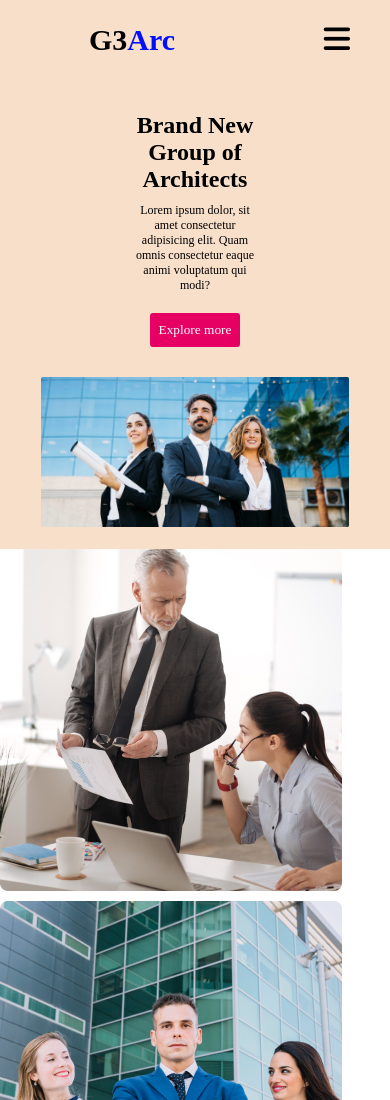
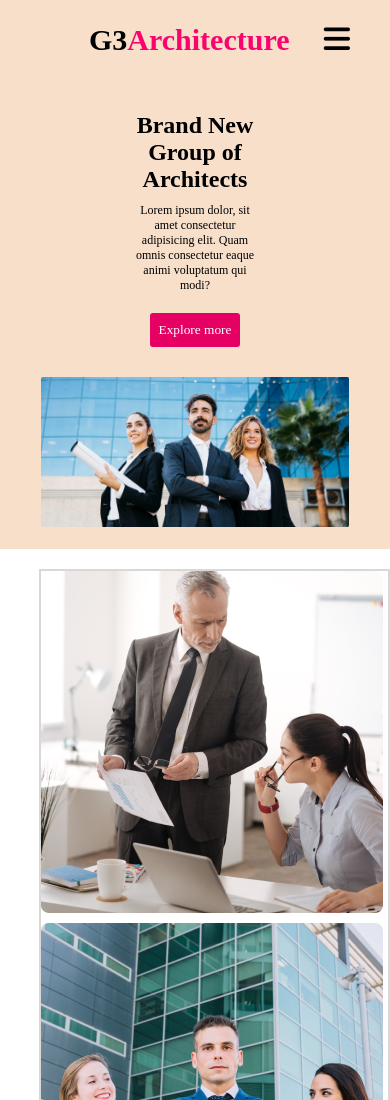
Before and after one commit to Mujahidul12628/V2-P-H-M-2, a plain HTML site: page index.html in a window 390 px wide. Shown: the top 1100 px of the page. Drawn offline with Linux system fonts and the light colour scheme.

Commit message:
Complete responsive

```diff
--- a/index.html
+++ b/index.html
@@ -5,9 +5,8 @@
     <meta charset="UTF-8">
     <meta http-equiv="X-UA-Compatible" content="IE=edge">
     <meta name="viewport" content="width=device-width, initial-scale=1.0">
-    <title>Responsive Navbar</title>
+    <title>Responsive Websitehi</title>
     <link rel="stylesheet" href="style/style.css">
-    <!-- <link rel="stylesheet" href="https://cdnjs.cloudflare.com/ajax/libs/font-awesome/4.7.0/css/font-awesome.min.css"> -->
     <link rel="stylesheet" href="https://cdnjs.cloudflare.com/ajax/libs/font-awesome/6.2.1/css/all.min.css"
         integrity="sha512-MV7K8+y+gLIBoVD59lQIYicR65iaqukzvf/nwasF0nqhPay5w/9lJmVM2hMDcnK1OnMGCdVK+iQrJ7lzPJQd1w=="
         crossorigin="anonymous" referrerpolicy="no-referrer" />
@@ -20,7 +19,7 @@
         <label for="myCheck" class="checkButton">
             <i class="fa fa-bars"></i>
         </label>
-        <label class="logo">G3<span style="color:#030ffb">Arc</span></label>
+        <label class="logo">G3<span style="color:#fb036e">Architecture</span></label>
         <ul>
             <li><a href="" class="active">Home</a></li>
             <li><a href="">About</a></li>
--- a/style/style.css
+++ b/style/style.css
@@ -107,7 +107,7 @@ a.active {
     display: flex;
 }
 
-.quicList_img div {
+.quicList_img {
     display: grid;
     grid-template-columns: repeat(2, 1fr);
     grid-gap: 0.5;
@@ -309,6 +309,8 @@ a.active {
     nav ul li a {
         font-size: 16px;
     }
+
+
 }
 
 
@@ -391,15 +393,6 @@ a.active {
         margin: 10px;
     }
 
-
-
-
-
-
-
-
-
-
     .love {
         display: flex;
         flex-direction: column;
@@ -450,6 +443,12 @@ a.active {
 
     .sponsors_img img {
         margin: 15px 0;
+    }
+
+    .quicList_img {
+        display: grid;
+        grid-template-columns: repeat(1, 1fr);
+        grid-gap: 10px;
     }
 }
 
```
